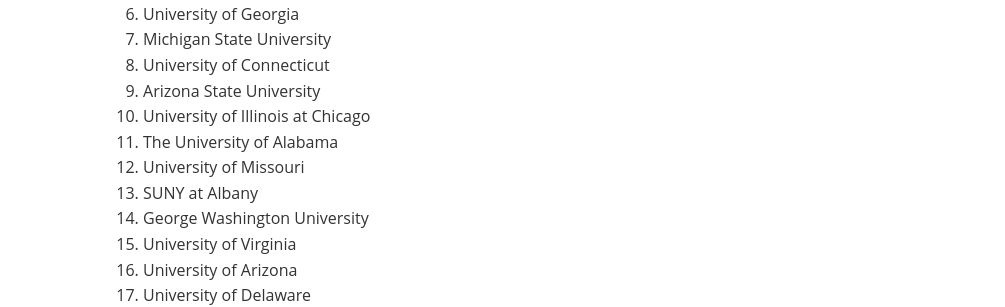
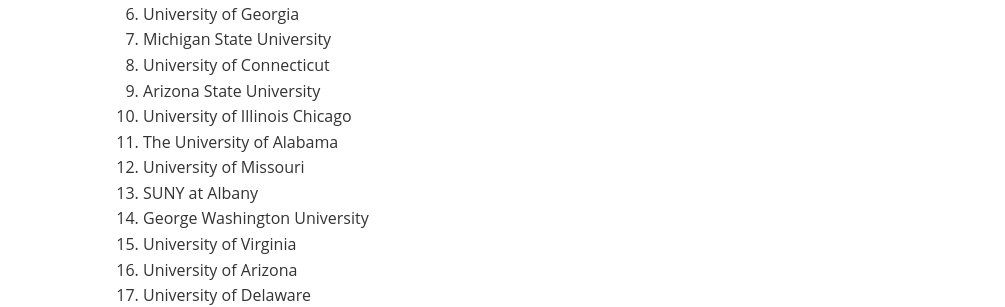
Before and after one commit to rashtastic/r1, a Jekyll site: the page built from index.md, in a window 1280 px wide and 900 px high, scrolled down 19268 px. Shown: the part 155-462 px from the top of the window, without its empty margins (137-1142 px from the left). Built offline with Jekyll 4.4.1, drawn with Linux system fonts in a browser that asks for light colours; some of the changed text lies outside the part shown.

```diff
--- a/index.md
+++ b/index.md
@@ -429,7 +429,7 @@ Comparing institutions across thirteen metrics can be a challenge. What we curre
 7. Michigan State University
 8. University of Connecticut
 9. Arizona State University
-10. University of Illinois at Chicago
+10. University of Illinois Chicago
 11. The University of Alabama
 12. University of Missouri
 13. SUNY at Albany
@@ -610,7 +610,7 @@ Thus I would propose three categories of candidate peers in increasing order of
   <li>Michigan State University</li>
   <li>University of Connecticut</li>
   <li>Arizona State University</li>
-  <li>University of Illinois at Chicago</li>
+  <li>University of Illinois Chicago</li>
 </ol>
 
 <h4>Remaining Top Ten by Nearness</h4>
```
